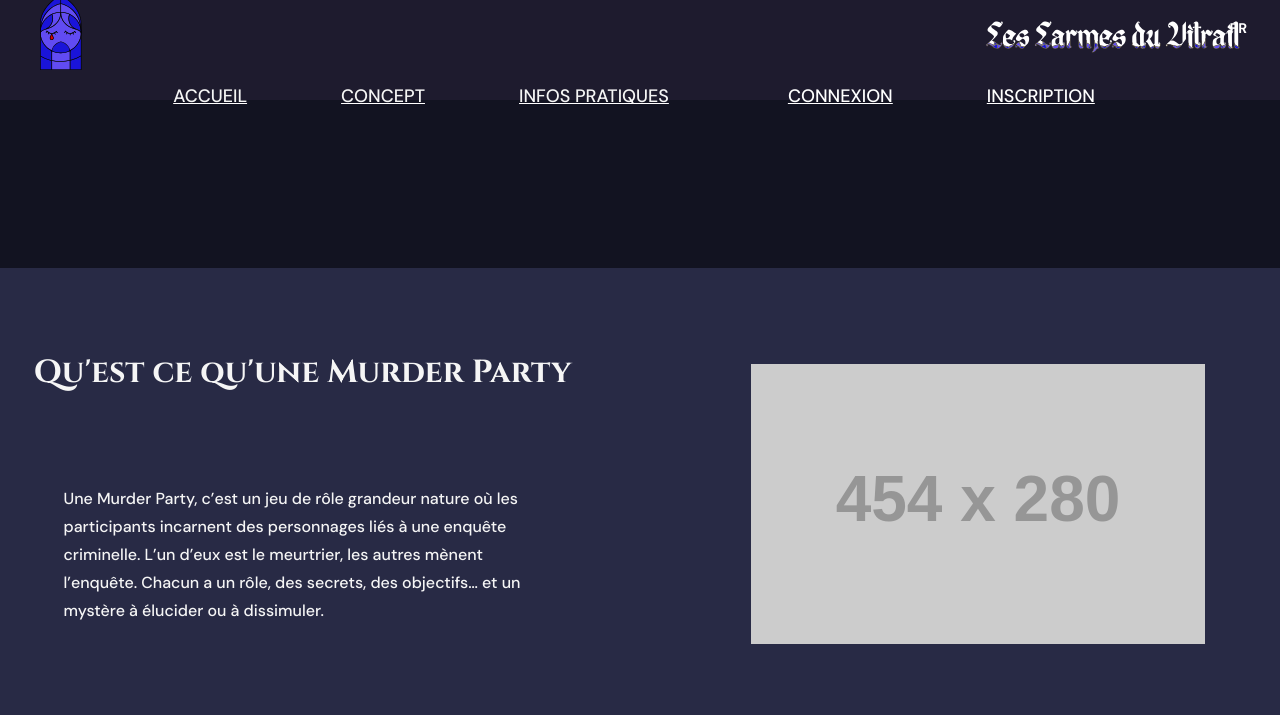
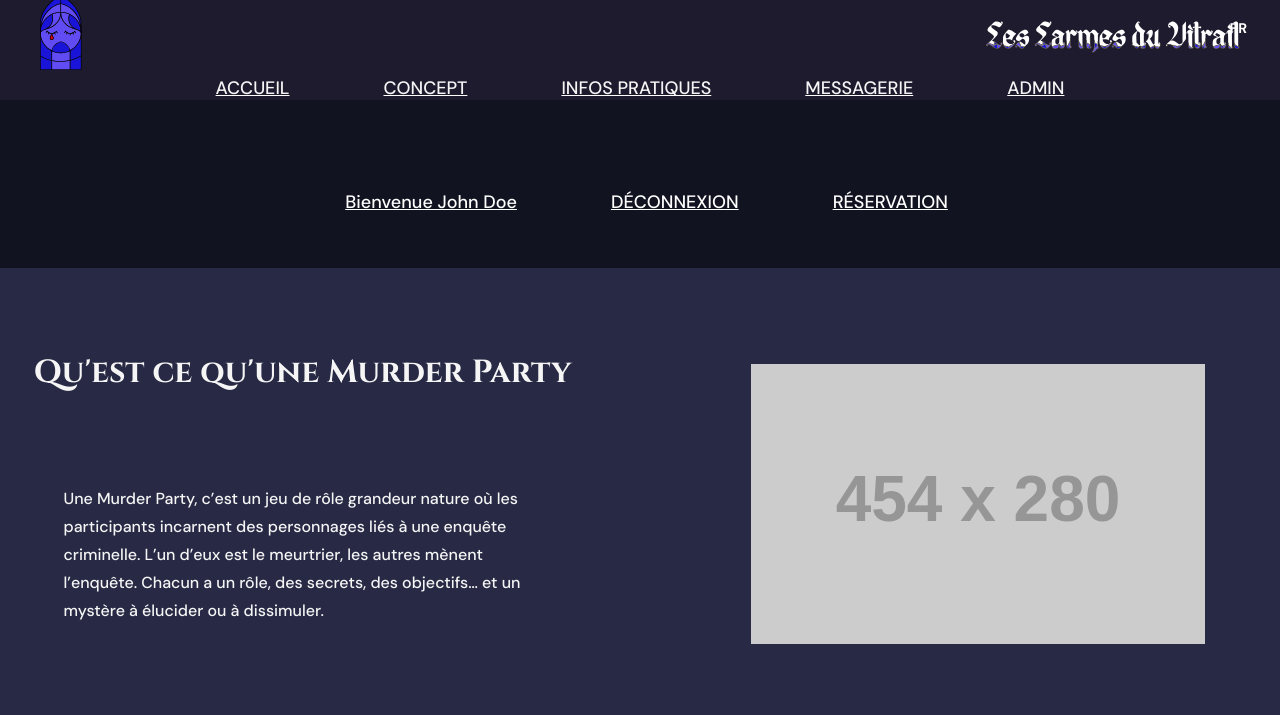
Before and after one commit to SamanthaPPW/sae202, a PHP site: page /concept in a window 1280 px wide. Shown: the top 715 px of the page. Run offline with PHP 8.4, Linux system fonts and the light colour scheme; grey boxes labelled with a size stand in for pictures from a placeholder-image service; some libraries are stand-ins or nearby versions.

Commit message:
Finitions

```diff
--- a/view/autres_pages/menu.php
+++ b/view/autres_pages/menu.php
@@ -3,6 +3,9 @@ if (session_status() === PHP_SESSION_NONE) {
     session_start();
 }
 
+$_SESSION['role']= 'admin';
+$_SESSION['id'] = 1; // Simuler un utilisateur connecté pour l'exemple
+$_SESSION['nom'] = 'John Doe'; // Simuler un nom d'utilisateur pour l'exemple
 ?>
 <header>
     <div class="topnav">
```
Also changed, not shown: README.md.
